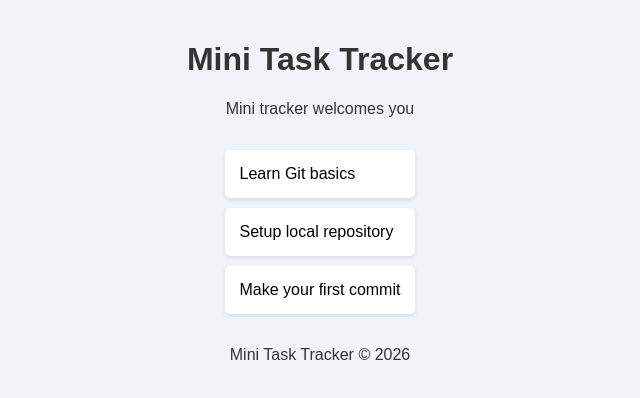
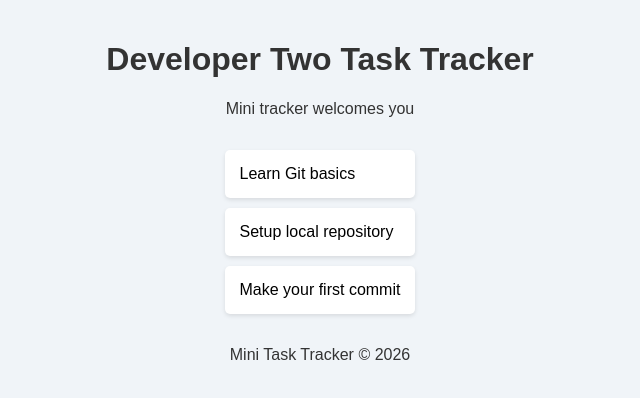
Before and after one commit to VISHWAJITH-GS/Task-Tracker, a plain HTML site: page index.html in a window 1280 px wide. Shown: the whole page, without its empty margins (320-960 px from the left). Drawn offline with Linux system fonts and the light colour scheme.

Commit message:
Developer 2 completed

```diff
--- a/index.html
+++ b/index.html
@@ -9,7 +9,7 @@
 <body>
     <header>
         <!-- STUDENT 1: Change the heading text here -->
-        <h1>Mini Task Tracker</h1>
+        <h1>Developer Two Task Tracker</h1>
         <p> Mini tracker welcomes you</p>
     </header>
 
```
